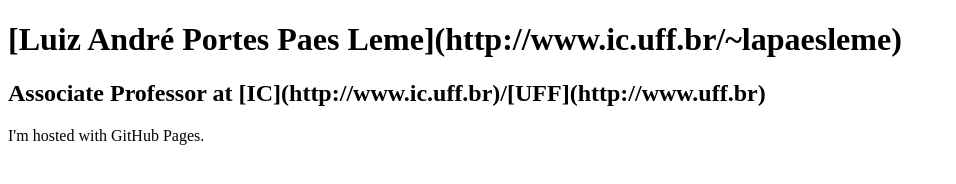
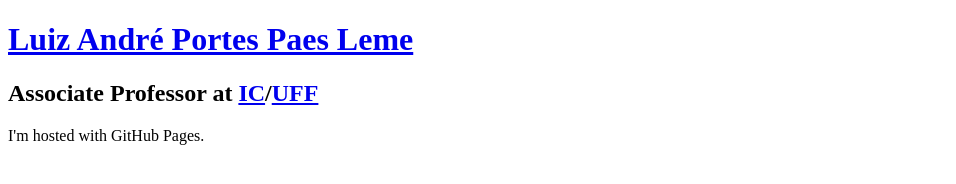
Before and after one commit to lapaesleme/lapaesleme.github.io, a plain HTML site: page index.html in a window 1280 px wide. Shown: the whole page, without its empty margins (0-956 px from the left). Drawn offline with Linux system fonts and the light colour scheme.

Commit message:
Update index.html

```diff
--- a/index.html
+++ b/index.html
@@ -1,8 +1,8 @@
 <!DOCTYPE html>
 <html>
 <body>
-<h1>[Luiz André Portes Paes Leme](http://www.ic.uff.br/~lapaesleme)</h1>
-  <h2>Associate Professor at [IC](http://www.ic.uff.br)/[UFF](http://www.uff.br)</h2>
+  <h1><a href="http://www.ic.uff.br/~lapaesleme">Luiz André Portes Paes Leme</a></h1>
+  <h2>Associate Professor at <a href="http://www.ic.uff.br">IC</a>/<a href="http://www.uff.br">UFF</a></h2>
 <p>I'm hosted with GitHub Pages.</p>
 </body>
 </html>
```
